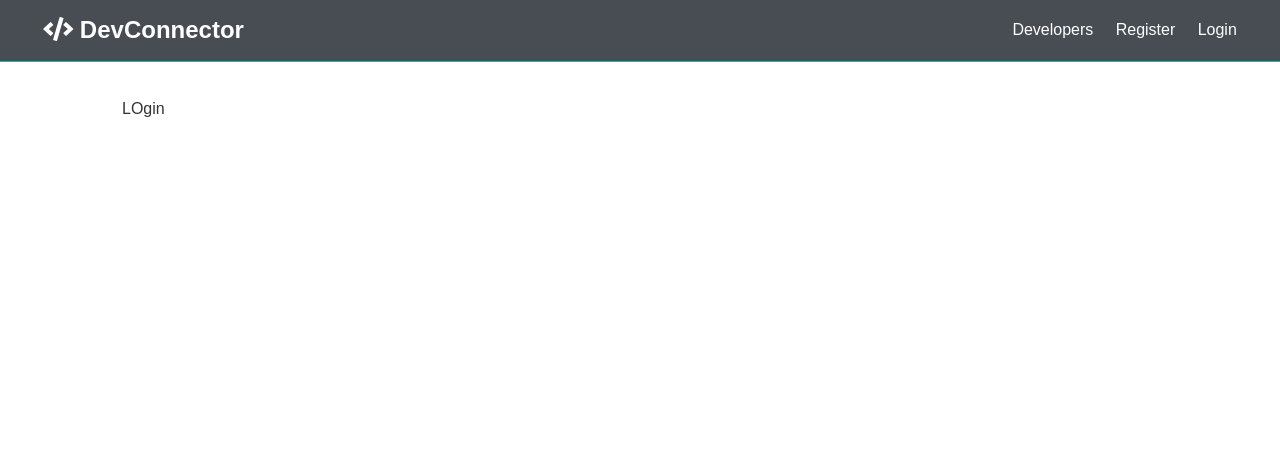
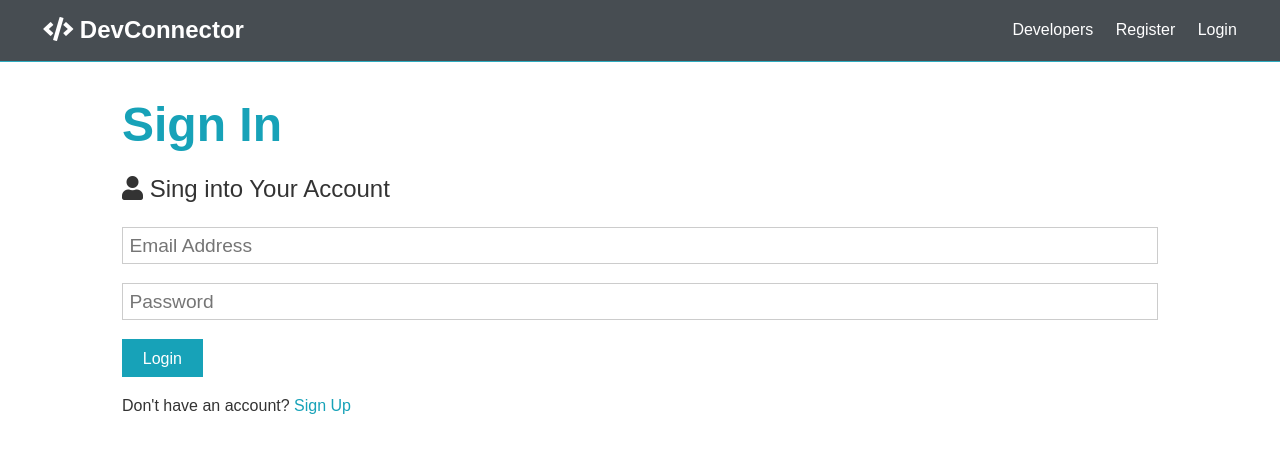
Before and after one commit to dorothee28/DevConnector, a React (Create React App) app in the folder client/: page /login in a window 1280 px wide. Shown: the top 452 px of the page. Built offline with nearby package versions, Linux system fonts and the light colour scheme.

Commit message:
Login component hook

```diff
--- a/client/src/components/auth/Login.js
+++ b/client/src/components/auth/Login.js
@@ -1,11 +1,56 @@
-import React from 'react'
+import React from 'react';
+import { Fragment, useState } from 'react';
+import { Link } from 'react-router-dom';
 
-const Login = () => {
+const Login = props => {
+    const [formData, setFormData] = useState({
+        email: '',
+        password: '',
+    });
+
+    const {email, password } = formData;
+
+    const onChange = e => setFormData({...formData, [e.target.name]: e.target.value});
+    const onSubmit =  e => {
+        e.preventDefault();
+           console.log('SUCCESS');
+
+    };
+
+
     return (
-        <div>
-            LOgin
-        </div>
-    )
+        <Fragment>
+            <h1 className="large text-primary">Sign In</h1>
+            <p className="lead"><i className="fas fa-user"></i> Sing into Your Account</p>
+            <form className="form" onSubmit={e => onSubmit(e)}>
+                <div className="form-group">
+                <input
+                type="email"
+                 placeholder="Email Address"
+                 name="email"
+                 value={email}
+                 onChange={e => onChange(e)}
+                 required
+                  />
+                </div>
+                <div className="form-group">
+                    <input
+                        type="password"
+                        placeholder="Password"
+                        name="password"
+                        minLength="6"
+                        value={password}
+                        onChange={e => onChange(e)}
+                    />
+                </div>
+                <input type="submit" className="btn btn-primary" value="Login" />
+            </form>
+            <p className="my-1">Don't  have an account? <Link to='/register'>Sign Up</Link>
+            </p>
+    </Fragment>
+
+    );
 }
 
+
 export default Login
--- a/client/src/components/auth/Register.js
+++ b/client/src/components/auth/Register.js
@@ -1,5 +1,6 @@
 import React from 'react';
 import { Fragment, useState } from 'react';
+import { Link } from 'react-router-dom';
 
 const Register = props => {
     const [formData, setFormData] = useState({
@@ -19,16 +20,17 @@
         if(password !== password2) {
             console.log('Password do not match')
         } else {
-            console.log(formData);
+            // console.log(formData);
+           console.log('SUCCESS');
         }
-    }
+    };
 
 
     return (
         <Fragment>
             <h1 className="large text-primary">Sign Up</h1>
             <p className="lead"><i className="fas fa-user"></i> Create Your Account</p>
-            <form className="form" onSubmit={e => onSubmit}>
+            <form className="form" onSubmit={e => onSubmit(e)}>
                 <div className="form-group">
                     <input
                      type="text"
@@ -73,7 +75,7 @@
                 </div>
                 <input type="submit" className="btn btn-primary" value="Register" />
             </form>
-            <p className="my-1">Already have an account? <a href="login.html">Sign In</a>
+            <p className="my-1">Already have an account? <Link to='/login'>Sign In</Link>
             </p>
     </Fragment>
 
```
